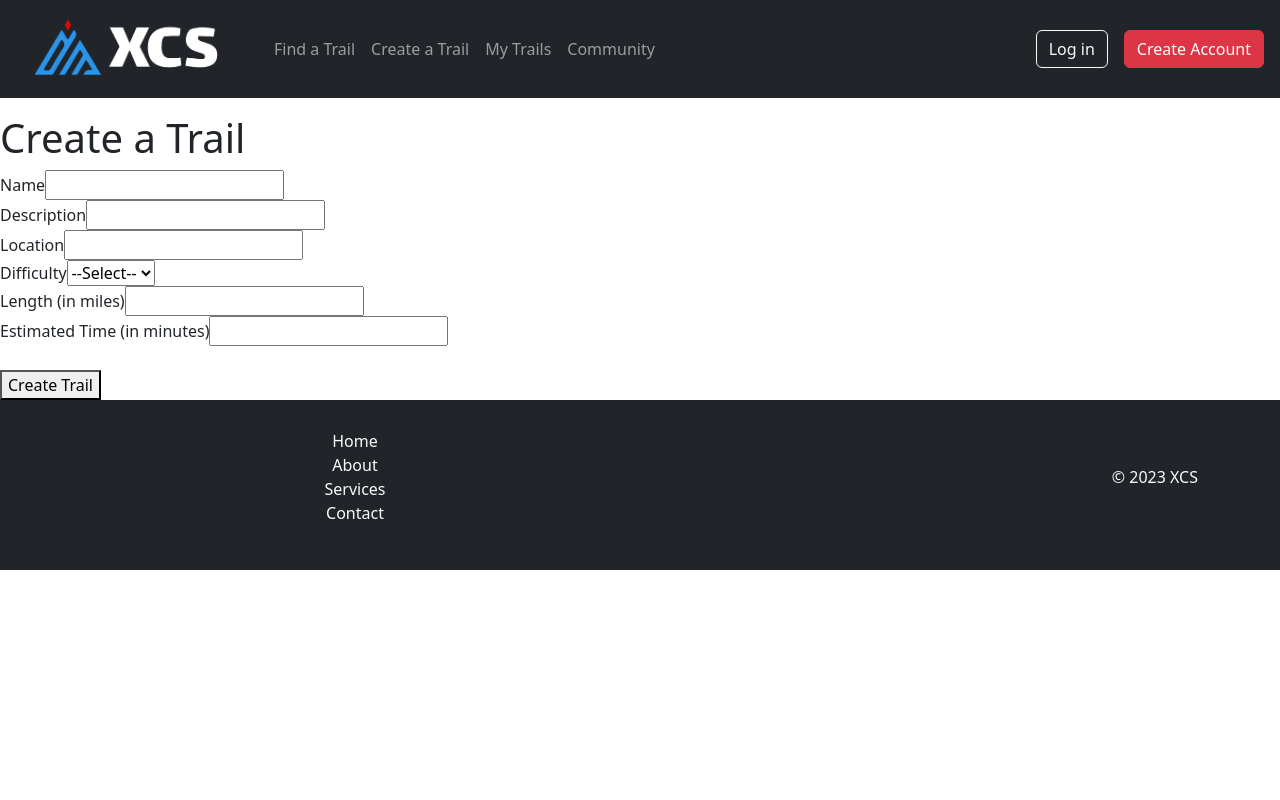
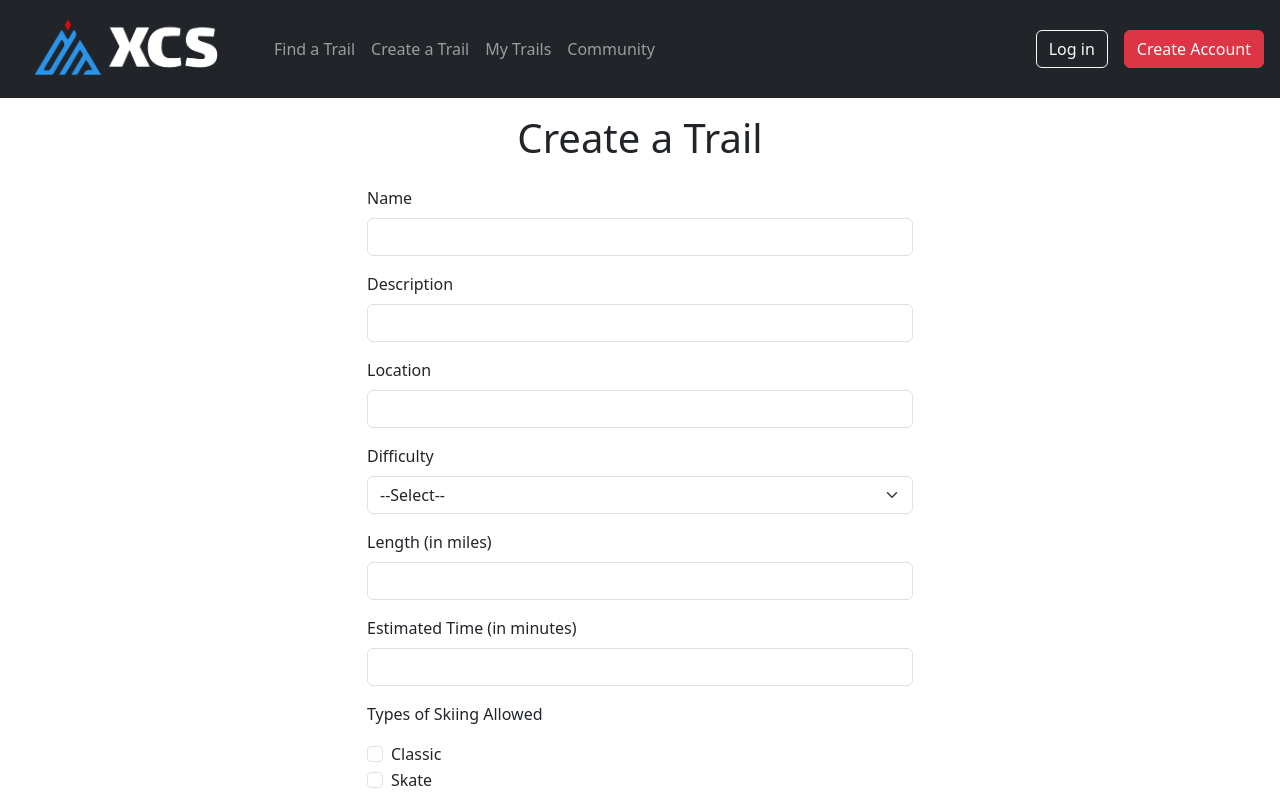
Before and after one commit to kmaule15/xcski-frontend, a React (Create React App) app: page /createtrail in a window 1280 px wide. Shown: the top 800 px of the page. Built offline with nearby package versions, Linux system fonts and the light colour scheme.

Commit message:
form clears values after successfully submitted

```diff
--- a/src/components/Trail/CreateTrails/CreateTrail.tsx
+++ b/src/components/Trail/CreateTrails/CreateTrail.tsx
@@ -1,14 +1,41 @@
 import React, { useState } from "react";
 
 const CreateTrail = () => {
-  const [name, setName] = useState("");
-  const [description, setDescription] = useState("");
-  const [location, setLocation] = useState("");
-  const [difficulty, setDifficulty] = useState("");
-  const [length, setLength] = useState("");
-  const [estimatedTime, setEstimatedTime] = useState("");
-  // const [typesAllowed, setTypesAllowed] = useState([""]);
-  let typesAllowed = ["classic"];
+  const [name, setName] = useState<string>("");
+  const [description, setDescription] = useState<string>("");
+  const [location, setLocation] = useState<string>("");
+  const [difficulty, setDifficulty] = useState<string>("");
+  const [length, setLength] = useState<number | null>(null);
+  const [estimatedTime, setEstimatedTime] = useState<number | null>(null);
+  const [typesAllowed, setTypesAllowed] = useState<string[]>([]);
+  const [isSuccess, setIsSuccess] = useState<boolean>(false);
+
+  const clearForm = () => {
+    setName("");
+    setDescription("");
+    setLocation("");
+    setDifficulty("");
+    setLength(null);
+    setEstimatedTime(null);
+    setTypesAllowed([]);
+  };
+
+  const handleTypesAllowedChange = (
+    event: React.ChangeEvent<HTMLInputElement>
+  ) => {
+    const value = event.target.value;
+
+    // add value to array if it's checked
+    // otherise remove value
+    if (event.target.checked) {
+      setTypesAllowed((prevTypesAllowed) => [...prevTypesAllowed, value]);
+    } else {
+      setTypesAllowed((prevTypesAllowed) =>
+        prevTypesAllowed.filter((item) => item !== value)
+      );
+    }
+  };
+
   const handleSubmit = async (event: React.FormEvent<HTMLFormElement>) => {
     event.preventDefault();
 
@@ -32,88 +59,128 @@ const CreateTrail = () => {
       });
 
       if (response.ok) {
-        console.log("Sucess");
+        console.log("Trail successfully created!");
+        setIsSuccess(true);
+        clearForm();
+        setTimeout(() => setIsSuccess(false), 4000);
       } else {
-        console.error("Fail");
+        console.error("Trail creation failed.");
       }
     } catch (error) {
-      console.error(error);
+      console.error("An error occured:", error);
     }
   };
 
   return (
     <>
-      <h1>Create a Trail</h1>
+      <h1 className="text-center mb-4">Create a Trail</h1>
+      <div className="container">
+        <div className="row justify-content-center">
+          <div className="col-md-6">
             <form onSubmit={handleSubmit}>
-        <label>
-          Name
+              <div className="mb-3">
+                <label className="form-label">Name</label>
                 <input
                   type="text"
+                  className="form-control"
                   value={name}
                   onChange={(e) => setName(e.target.value)}
                 />
-        </label>
-        <br></br>
-        <label>
-          Description
+              </div>
+
+              <div className="mb-3">
+                <label className="form-label">Description</label>
                 <input
                   type="text"
+                  className="form-control"
                   value={description}
                   onChange={(e) => setDescription(e.target.value)}
                 />
-        </label>
-        <br></br>
-        <label>
-          Location
+              </div>
+
+              <div className="mb-3">
+                <label className="form-label">Location</label>
                 <input
                   type="text"
+                  className="form-control"
                   value={location}
                   onChange={(e) => setLocation(e.target.value)}
                 />
-        </label>
-        <br></br>
-        <label>
-          Difficulty
+              </div>
+
+              <div className="mb-3">
+                <label className="form-label">Difficulty</label>
                 <select
+                  className="form-select"
                   value={difficulty}
                   onChange={(e) => setDifficulty(e.target.value)}
                 >
                   <option value="">--Select--</option>
-            <option value="easy">easy</option>
-            <option value="medium">medium</option>
-            <option value="difficult">difficult</option>
+                  <option value="Easy">Easy</option>
+                  <option value="Medium">Medium</option>
+                  <option value="Difficult">Difficult</option>
                 </select>
-        </label>
-        <br></br>
-        <label>
-          Length (in miles)
+              </div>
+
+              <div className="mb-3">
+                <label className="form-label">Length (in miles)</label>
                 <input
                   type="text"
-            value={length}
-            onChange={(e) => setLength(e.target.value)}
+                  className="form-control"
+                  value={length ?? ""}
+                  onChange={(e) => setLength(Number(e.target.value))}
                 />
+              </div>
+
+              <div className="mb-3">
+                <label className="form-label">
+                  Estimated Time (in minutes)
                 </label>
-        <br></br>
-        <label>
-          Estimated Time (in minutes)
                 <input
                   type="text"
-            value={estimatedTime}
-            onChange={(e) => setEstimatedTime(e.target.value)}
+                  className="form-control"
+                  value={estimatedTime ?? ""}
+                  onChange={(e) => setEstimatedTime(Number(e.target.value))}
                 />
+              </div>
+
+              <p>Types of Skiing Allowed</p>
+              <div className="form-check">
+                <input
+                  className="form-check-input"
+                  type="checkbox"
+                  value="Classic"
+                  onChange={handleTypesAllowedChange}
+                  id="classicCheck"
+                />
+                <label className="form-check-label" htmlFor="classicCheck">
+                  Classic
                 </label>
-        <br></br>
-        {/* <label>
-          Types Allowed
+              </div>
+              <div className="form-check">
                 <input
-            type="text"
-            value={typesAllowed}
-            onChange={(e) => setTypesAllowed(e.target.value)}
+                  className="form-check-input"
+                  type="checkbox"
+                  value="Skate"
+                  onChange={handleTypesAllowedChange}
+                  id="skateCheck"
                 />
-        </label> */}
-        <br />
-        <button type="submit">Create Trail</button>
+                <label className="form-check-label" htmlFor="skateCheck">
+                  Skate
+                </label>
+              </div>
+              {isSuccess && (
+                <div className="alert alert-success">
+                  Trail successfully created!
+                </div>
+              )}
+              <button type="submit" className="btn btn-primary mt-3">
+                Create Trail
+              </button>
             </form>
+          </div>
+        </div>
+      </div>
     </>
   );
 };
```
Lines whose indentation alone changed are shown as unchanged.
